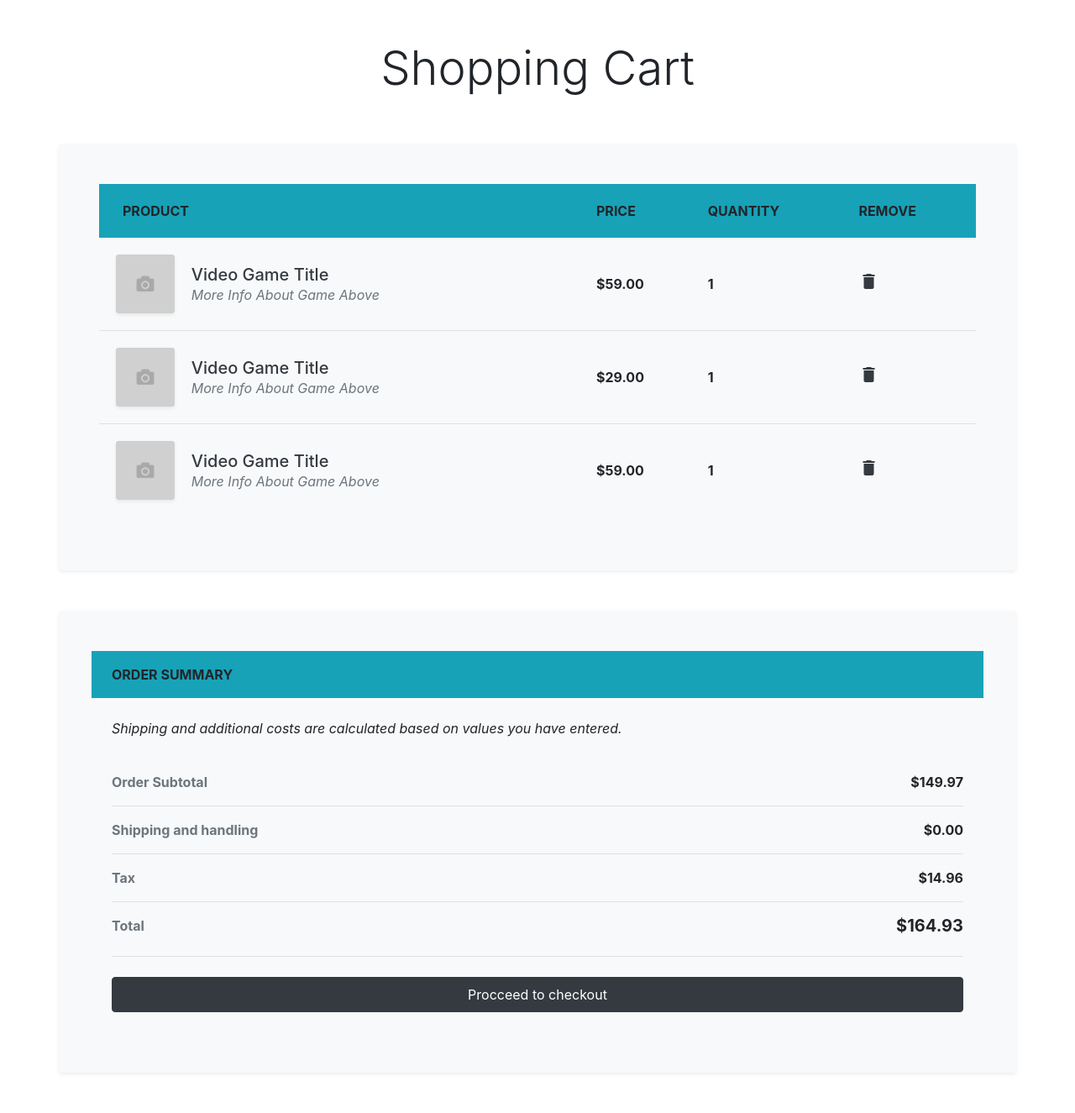
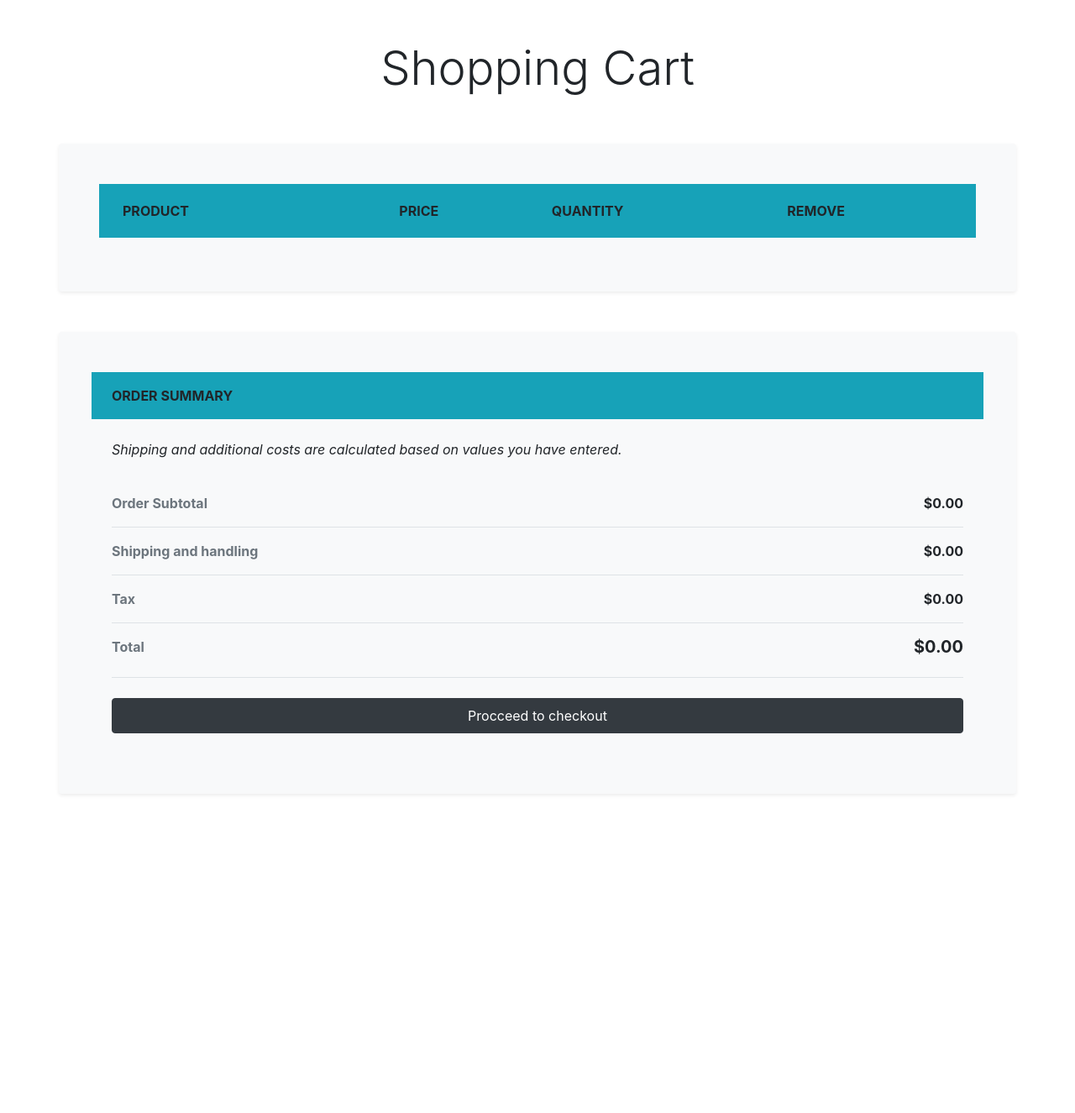
Before and after one commit to tan-jun-ming/cst438-group-project-2, a Flask app: page /checkout in a window 1280 px wide. Shown: the part 64-1389 px from the top of the page at 84% size. After the commit the page ends 1010 px from the top, so only its background shows below. Run offline with Flask 2, Linux system fonts and the light colour scheme; lists and menus that the app fills with data are empty; some libraries are stand-ins or nearby versions.

Commit message:
Add checkout functionality

```diff
--- a/static/css/checkout.css
+++ b/static/css/checkout.css
@@ -14,5 +14,7 @@ nav {
 
 .item-img {
   background-color: lightgrey;
-  width:70px;
+  width:10em;
+  height:10em;
+  object-fit: contain;
 }
--- a/static/js/checkout.js
+++ b/static/js/checkout.js
@@ -0,0 +1,121 @@
+let cart_contents = [];
+
+$(function () {
+    let user_token = localStorage.getItem("token");
+
+    if (user_token == null) {
+        window.location("/login");
+        return;
+    }
+
+    $("#checkout-button").click(function () {
+        do_checkout();
+    })
+
+    get_user_cart();
+})
+
+function get_user_cart() {
+    $.ajax({
+        method: "GET",
+        dataType: 'json',
+        url: `/api/cart`,
+        headers: { "Authorization": localStorage.getItem("token") },
+        contentType: 'application/json',
+        success: function (data, status, jQxhr) {
+            cart_contents = data;
+            calculate_cart();
+        }
+    })
+}
+
+function calculate_cart() {
+    let product_list = $("#product_list");
+    product_list.empty();
+
+
+    let subtotal = 0;
+
+    cart_contents.forEach(function (item) {
+        let new_tr = $("<tr></tr>");
+        let new_th = $("<th scope=\"row\" class=\"border-0\"></th>");
+
+        new_th.append(
+            $("<div class=\"p-2 d-flex flex-column flex-md-row\"></div>"
+            ).append($("<img class=\"img-fluid rounded shadow-sm item-img\"/>"
+            ).attr("src", item.product.image_url
+            ).attr("alt", item.product.name)
+            ).append($("<div class=\"ml-3 d-inline-block align-middle\">"
+            ).append($("<h5 class=\"mb-0\"> </h5>"
+            ).append($("<a class=\"text-dark d-inline-block align-middle\"></a>").text(item.product.name))
+            ).append($("<span class=\"text-muted font-weight-normal font-italic d-block\"></span>").text(item.product.details))
+            )
+        );
+
+        let price = $("<td class=\"border-0 align-middle font-weight-bold\"></td>").text(`$${item.product.price.toFixed(2)}`);
+        let quant = $("<td class=\"border-0 align-middle font-weight-bold\"></td>").text(item.amount);
+
+        let delete_button = $("<button type=\"button\" class=\"btn btn-outline-danger\"></button>"
+        ).append($("<i class=\"material-icons\"></i>").text("delete")).attr("product_id", item.product.id);
+
+        delete_button.click(function () {
+            delete_from_cart(delete_button.attr("product_id"));
+        })
+
+        let delete_button_col = $("<td class=\"border-0 align-middle font-weight-bold\"></td>").append(delete_button);
+
+        new_tr.append(new_th).append(price).append(quant).append(delete_button_col);
+        product_list.append(new_tr);
+
+        subtotal += item.product.price * item.amount;
+
+    });
+
+    let tax_rate = .10
+    let tax = subtotal * tax_rate;
+
+    let total = subtotal + tax;
+
+    $("#subtotal").text(subtotal.toFixed(2));
+    $("#tax").text(tax.toFixed(2));
+    $("#total").text(total.toFixed(2));
+
+
+}
+
+function delete_from_cart(product_id) {
+    $.ajax({
+        method: "DELETE",
+        dataType: 'json',
+        url: `/api/product/${product_id}/cart`,
+        headers: { "Authorization": localStorage.getItem("token") },
+        contentType: 'application/json',
+        success: function (data, status, jQxhr) {
+            get_user_cart();
+        },
+        error: function (jQxhr, status, error) {
+            alert("Error: " + jQxhr.responseJSON.message);
+        }
+    })
+
+}
+
+function do_checkout() {
+    $.ajax({
+        method: "PUT",
+        dataType: 'json',
+        url: `/api/cart/checkout`,
+        headers: { "Authorization": localStorage.getItem("token") },
+        contentType: 'application/json',
+        success: function (data, status, jQxhr) {
+            if (data.total_items > 0) {
+                alert(`Success!\nYou bought ${data.total_items} items.\n$${data.total_charged.toFixed(2)} has been charged from your account.`)
+            }
+
+            get_user_cart();
+        },
+        error: function (jQxhr, status, error) {
+            alert("Error: " + jQxhr.responseJSON.message);
+        }
+    })
+}
--- a/templates/checkout.html
+++ b/templates/checkout.html
@@ -69,57 +69,8 @@
                   </th>
                 </tr>
               </thead>
-              <tbody>
-                <tr>
-                  <th scope="row" class="border-0">
-                    <div class="p-2">
-                      <img src={{ url_for('static',filename='img/image-placeholder.png')}} alt="video game"
-                        class="img-fluid rounded shadow-sm item-img">
-                      <div class="ml-3 d-inline-block align-middle">
-                        <h5 class="mb-0"> <a href="#" class="text-dark d-inline-block align-middle">Video Game Title</a>
-                        </h5><span class="text-muted font-weight-normal font-italic d-block">More Info About Game
-                          Above</span>
-                      </div>
-                    </div>
-                  </th>
-                  <td class="border-0 align-middle"><strong>$59.00</strong></td>
-                  <td class="border-0 align-middle"><strong>1</strong></td>
-                  <td class="border-0 align-middle"><a href="#" class="text-dark"><i
-                        class="material-icons">delete</i></a></td>
-                </tr>
-                <tr>
-                  <th scope="row">
-                    <div class="p-2">
-                      <img src={{ url_for('static',filename='img/image-placeholder.png')}} alt="video game"
-                        class="img-fluid rounded shadow-sm item-img">
-                      <div class="ml-3 d-inline-block align-middle">
-                        <h5 class="mb-0"> <a href="#" class="text-dark d-inline-block align-middle">Video Game Title</a>
-                        </h5><span class="text-muted font-weight-normal font-italic d-block">More Info About Game
-                          Above</span>
-                      </div>
-                    </div>
-                  </th>
-                  <td class="align-middle"><strong>$29.00</strong></td>
-                  <td class="align-middle"><strong>1</strong></td>
-                  <td class="align-middle"><a href="#" class="text-dark"><i class="material-icons">delete</i></a>
-                  </td>
-                </tr>
-                <tr>
-                  <th scope="row">
-                    <div class="p-2">
-                      <img src={{ url_for('static',filename='img/image-placeholder.png')}} alt="video game"
-                        class="img-fluid rounded shadow-sm item-img">
-                      <div class="ml-3 d-inline-block align-middle">
-                        <h5 class="mb-0"> <a href="#" class="text-dark d-inline-block align-middle">Video Game Title</a>
-                        </h5><span class="text-muted font-weight-normal font-italic d-block">More Info About Game
-                          Above</span>
-                      </div>
-                    </div>
-                  <td class="align-middle"><strong>$59.00</strong></td>
-                  <td class="align-middle"><strong>1</strong></td>
-                  <td class="align-middle"><a href="#" class="text-dark"><i class="material-icons">delete</i></a>
-                  </td>
-                </tr>
+              <tbody id="product_list">
+
               </tbody>
             </table>
           </div>
@@ -135,16 +86,20 @@
             <p class="font-italic mb-4">Shipping and additional costs are calculated based on values you have entered.
             </p>
             <ul class="list-unstyled mb-4">
-              <li class="d-flex justify-content-between py-3 border-bottom"><strong class="text-muted">Order Subtotal
-                </strong><strong>$149.97</strong></li>
-              <li class="d-flex justify-content-between py-3 border-bottom"><strong class="text-muted">Shipping and
-                  handling</strong><strong>$0.00</strong></li>
-              <li class="d-flex justify-content-between py-3 border-bottom"><strong
-                  class="text-muted">Tax</strong><strong>$14.96</strong></li>
-              <li class="d-flex justify-content-between py-3 border-bottom"><strong class="text-muted">Total</strong>
-                <h5 class="font-weight-bold">$164.93</h5>
+              <li class="d-flex justify-content-between py-3 border-bottom font-weight-bold"><span
+                  class="text-muted">Order Subtotal
+                </span><span>$<span id="subtotal">0.00</span></span></li>
+              <li class="d-flex justify-content-between py-3 border-bottom font-weight-bold"><span
+                  class="text-muted">Shipping and
+                  handling</span><span>$<span id="shipping">0.00</span></span></li>
+              <li class="d-flex justify-content-between py-3 border-bottom font-weight-bold"><span
+                  class="text-muted">Tax</span><span>$<span id="taxes">0.00</span></span></li>
+              <li class="d-flex justify-content-between py-3 border-bottom font-weight-bold"><span
+                  class="text-muted">Total</span>
+                <h5 class="font-weight-bold"><span>$</span><span id="total">0.00</span></h5>
               </li>
-            </ul><a href="#" class="btn btn-dark rounded-pill py-2 btn-block">Procceed to checkout</a>
+            </ul><button type="button" id="checkout-button" class="btn btn-dark rounded-pill py-2 btn-block">Procceed to
+              checkout</a>
           </div>
         </div>
       </div> <!-- End of Order Summary -->
```
Also changed, not shown: api.py (+15 -0 lines), products.py (+26 -5 lines), data.json.
